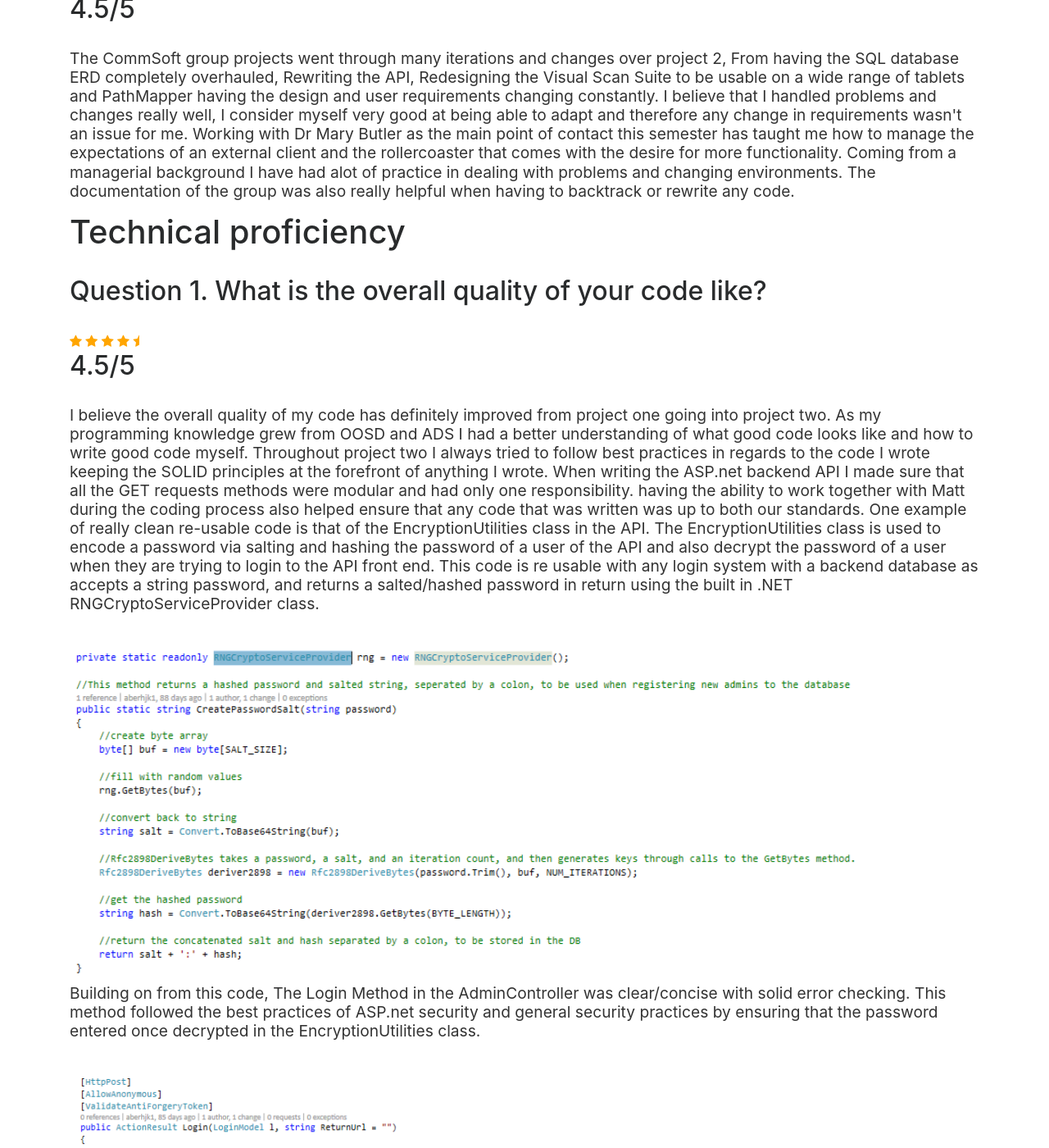
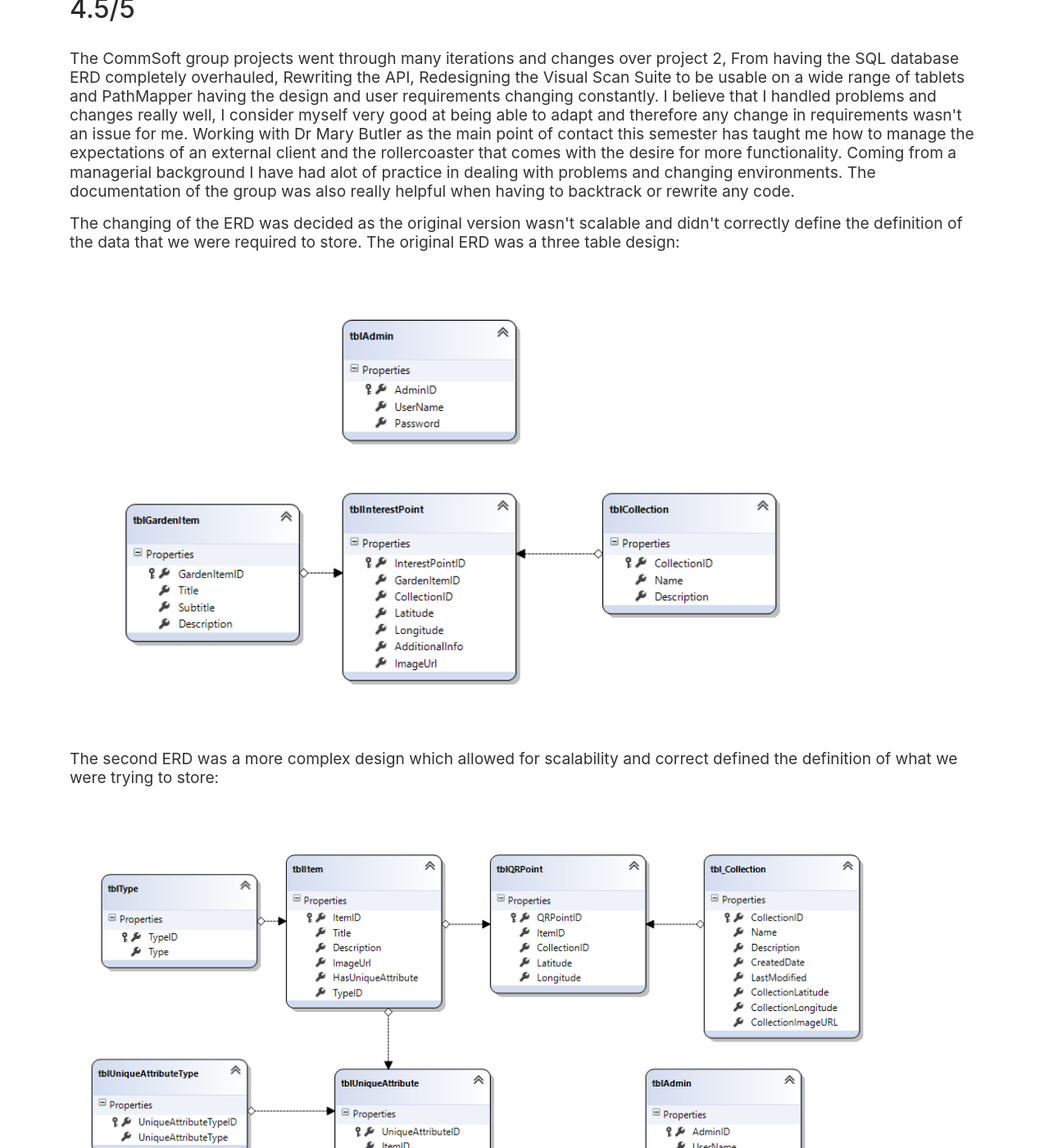
Before and after one commit to aberhjk1/aberhjk1.github.io, a Jekyll site: the page built from selfreview.html, in a window 1280 px wide and 1400 px high, scrolled down 2694 px. Shown: the whole window at 82% size. Built offline with Jekyll 4.4.1, drawn with Linux system fonts in a browser that asks for light colours; nearby versions of some CDN libraries.

Commit message:
Update selfreview.html

```diff
--- a/selfreview.html
+++ b/selfreview.html
@@ -80,6 +80,17 @@ title: Jordan Aberhart Evidence Portfolio
 be usable on a wide range of tablets and PathMapper having the design and user requirements changing constantly. I believe that I handled problems and changes really well, I consider myself very good at being able to adapt and therefore any change in requirements wasn't an issue for me. Working with
 Dr Mary Butler as the main point of contact this semester has taught me how to manage the expectations of an external client and the rollercoaster that comes with the desire for more functionality.
 Coming from a managerial background I have had alot of practice in dealing with problems and changing environments. The documentation of the group was also really helpful when having to backtrack or rewrite any code.</p>
+
+<p>The changing of the ERD was decided as the original version wasn't scalable and didn't correctly define the definition of the data that
+   we were required to store.
+
+   The original ERD was a three table design: </p>
+   <br>
+   <img src="EvidenceImages/firstVersionERD.PNG" alt="First ERD" width="90%"></img><br>
+<p>The second ERD was a more complex design which allowed for scalability and correct defined the definition of what we were trying to store:
+   <br>
+   <img src="EvidenceImages/SecondERD.PNG" alt="Second ERD" width="90%"></img><br>
+
 
 <h1>Technical proficiency</h1>
 <br>
```
